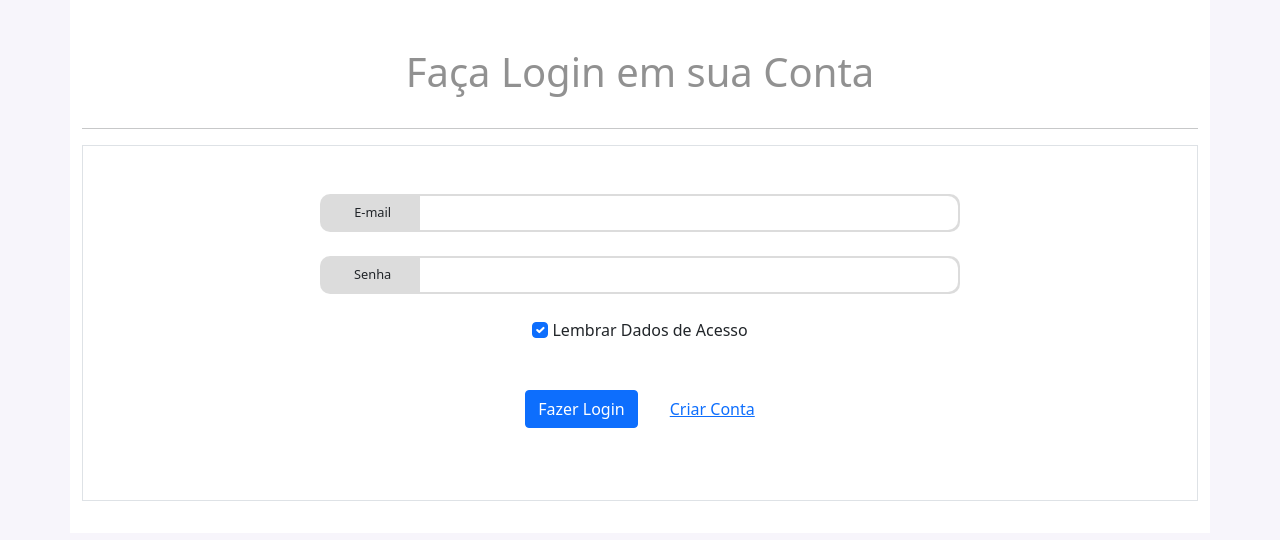
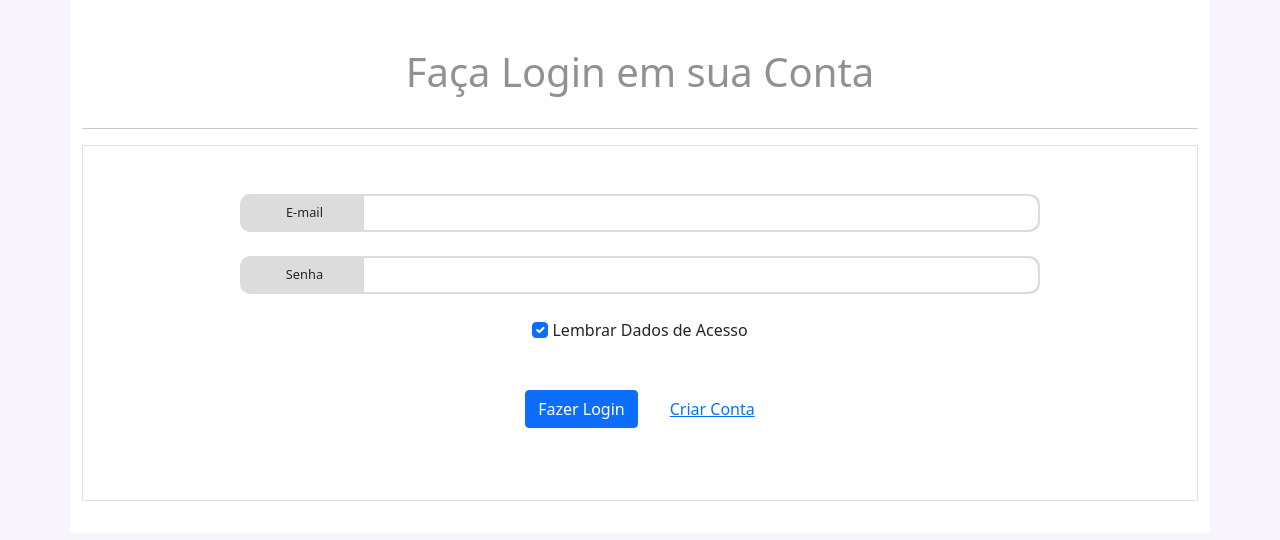
Before and after one commit to sivanildooliveira/SiteComunidade, a Flask app: page /login in a window 1280 px wide. Shown: the part 91-631 px from the top of the page. Run offline with Flask 3, Linux system fonts and the light colour scheme; some libraries are stand-ins or nearby versions.

Commit message:
input login width

```diff
--- a/comunidadeimpressionadora/static/styles/login.css
+++ b/comunidadeimpressionadora/static/styles/login.css
@@ -3,7 +3,8 @@
 
 .input {
     display: flex;
-    width: 60%;
+    width: 90%;
+    max-width: 800px;
     padding: 2px 2px 2px 5px;
     margin: 3vh auto;
     justify-content: space-between;
```
Also changed, not shown: 1 other file.
